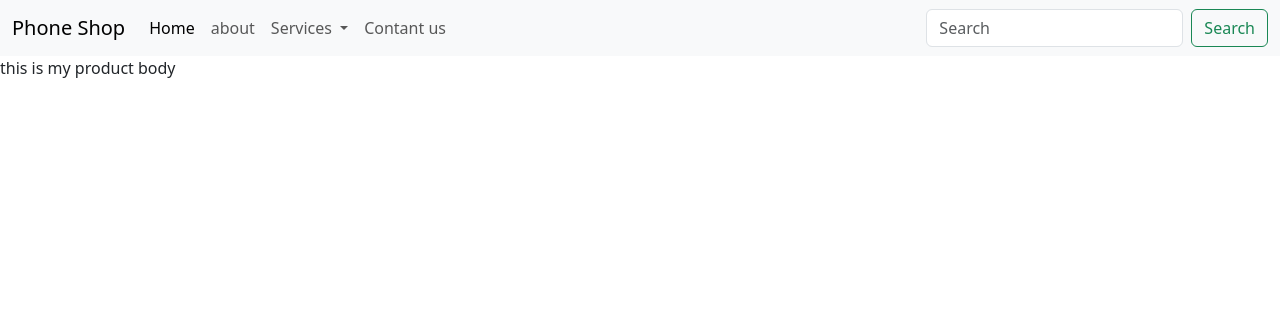
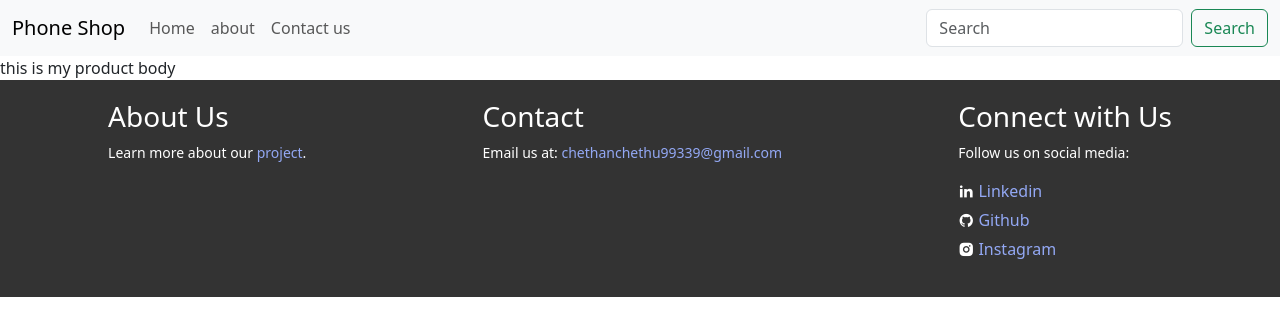
Before and after one commit to Chethan814/First-Django-project, a Django app: page /product in a window 1280 px wide. Shown: the top 336 px of the page. Run offline with Django 5.2, Linux system fonts and the light colour scheme; some libraries are stand-ins or nearby versions.

Commit message:
basic code is done

```diff
--- /dev/null
+++ b/myapp/static/footer.css
@@ -0,0 +1,37 @@
+
+footer {
+    background-color: #333;
+    color: #fff;
+    padding: 20px;
+    position: relative;
+    bottom: 0;
+    display: flex;
+    justify-content: space-around;
+}
+
+.footer-section {
+    max-width: 300px;
+}
+
+.footer-section h3 {
+    color: #fff;
+}
+
+.footer-section p {
+    font-size: 14px;
+    line-height: 1.5;
+}
+
+.footer-section ul {
+    list-style: none;
+    padding: 0;
+}
+
+.footer-section ul li {
+    margin-bottom: 5px;
+}
+
+.footer-section a {
+    color: #93a8f4;
+    text-decoration: none;
+}
--- a/myapp/templates/base.html
+++ b/myapp/templates/base.html
@@ -1,19 +1,21 @@
 {% load static %}
 <!doctype html>
 <html lang="en">
-<head>
     <meta charset="utf-8">
     <meta name="viewport" content="width=device-width, initial-scale=1">
     <title> {% block title%} {% endblock title %} chethan shop </title>
-    <link rel="stylesheet" href="{% static 'index.css'%}">
+    <link rel="stylesheet" href="{% block style %}{% static 'css/base.css' %}{% endblock style %}">
+    <link rel="stylesheet" href="{% static 'footer.css' %}">
     <link href="https://cdn.jsdelivr.net/npm/bootstrap@5.3.2/dist/css/bootstrap.min.css" rel="stylesheet"
         integrity="sha384-T3c6CoIi6uLrA9TneNEoa7RxnatzjcDSCmG1MXxSR1GAsXEV/Dwwykc2MPK8M2HN" crossorigin="anonymous">
+
+    <link href="https://cdn.jsdelivr.net/npm/remixicon@4.0.0/fonts/remixicon.css" rel="stylesheet" />
 </head>
 <body>
     {% load static %}
     <nav class="navbar navbar-expand-lg bg-body-tertiary">
         <div class="container-fluid">
-            <a class="navbar-brand" href="https://chethan814.github.io/First-Django-project/">Phone Shop</a>
+            <a class="navbar-brand" href="/">Phone Shop</a>
             <button class="navbar-toggler" type="button" data-bs-toggle="collapse"
                 data-bs-target="#navbarSupportedContent" aria-controls="navbarSupportedContent" aria-expanded="false"
                 aria-label="Toggle navigation">
@@ -22,31 +24,31 @@
             <div class="collapse navbar-collapse" id="navbarSupportedContent">
                 <ul class="navbar-nav me-auto mb-2 mb-lg-0">
                     <li class="nav-item">
-                        <a class="nav-link active" aria-current="page" href="https://chethan814.github.io/First-Django-project/">Home</a>
+                        <a class="nav-link " aria-current="page" href="/">Home</a>
                     </li>
                     <li class="nav-item">
-                        <a class="nav-link" href="https://chethan814.github.io/First-Django-project/about">about</a>
+                        <a class="nav-link" href="/about">about</a>
                     </li>
-                    <li class="nav-item dropdown">
+                    <!-- <li class="nav-item dropdown">
                         <a class="nav-link dropdown-toggle" role="/button" data-bs-toggle="dropdown"
                             aria-expanded="false">
                             Services
                         </a>
                         <ul class="dropdown-menu">
-                            <li><a class="dropdown-item" href="https://chethan814.github.io/First-Django-project/product">iPhones</a></li>
-                            <li><a class="dropdown-item" href="https://chethan814.github.io/First-Django-project/product">Phones</a></li>
+                            <li><a class="dropdown-item" href="/product">iPhones</a></li>
+                            <li><a class="dropdown-item" href="/product">Phones</a></li>
                             <li>
                                 <hr class="dropdown-divider">
                             </li>
-                            <li><a class="dropdown-item" href="https://chethan814.github.io/First-Django-project/product">Products</a></li>
+                            <li><a class="dropdown-item" href="/product">Products</a></li>
                         </ul>
-                    </li>
+                    </li> -->
                     <li class="nav-item">
-                        <a class="nav-link" href="https://chethan814.github.io/First-Django-project/contact">Contant us</a>
+                        <a class="nav-link" href="/contact">Contact us</a>
                     </li>
 
                 </ul>
-                <form class="d-flex" role="search">
+                <form class="d-flex top" role="search">
                     <input class="form-control me-2" type="search" placeholder="Search" aria-label="Search">
                     <button class="btn btn-outline-success" type="submit">Search</button>
                 </form>
@@ -57,6 +59,30 @@
     {% block body%}
 
     {% endblock body %}
+
+    <footer>
+        <div class="footer-section">
+            <h3>About Us</h3>
+            <p>Learn more about our <a href="https://github.com/Chethan814/First-Django-project.git">project</a>.</p>
+        </div>
+
+        <div class="footer-section">
+            <h3>Contact</h3>
+            <p>Email us at:<a href="mailto:chethanchethu99339@gmail.com"> chethanchethu99339@gmail.com</a></p>
+        </div>
+
+        <div class="footer-section">
+            <h3>Connect with Us</h3>
+            <p>Follow us on social media:</p>
+            <ul>
+                <li><i class="ri-linkedin-fill"></i>  <a href="#">Linkedin</a></li>
+                <li><i class="ri-github-fill"></i>  <a href="#">Github</a></li>
+                <li><i class="ri-instagram-fill"></i>  <a href="#">Instagram</a></li>
+            </ul>
+        </div>
+    </footer>
+
+
     <script src="https://cdn.jsdelivr.net/npm/bootstrap@5.3.2/dist/js/bootstrap.bundle.min.js"
         integrity="sha384-C6RzsynM9kWDrMNeT87bh95OGNyZPhcTNXj1NW7RuBCsyN/o0jlpcV8Qyq46cDfL"
         crossorigin="anonymous"></script>
--- a/myapp/templates/index.html
+++ b/myapp/templates/index.html
@@ -1,13 +1,14 @@
 {% extends 'base.html' %}
+{% load static %}
 
 {% block title %} Home {% endblock title %}
 
-
+{% block style %}{% static 'index.css' %}{% endblock style %}
 
 {% block body%}
 {% load static %}
 
-<div class="container" style="height: 60vh;margin-top: 1rem; border-radius: 5px;">
+<div class="container-fluid" style="height: 38rem;margin-top: 1rem; border-radius: 5px;">
     <div id="carouselExampleCaptions" class="carousel slide">
         <div class="carousel-indicators">
             <button type="button" data-bs-target="#carouselExampleCaptions" data-bs-slide-to="0" class="active"
```
Also changed, not shown: myapp/static/about.css (added, +38 -0 lines), myapp/static/contact.css (added, +42 -0 lines), myapp/templates/about.html (+36 -2 lines), myapp/templates/contact.html (+28 -2 lines).
